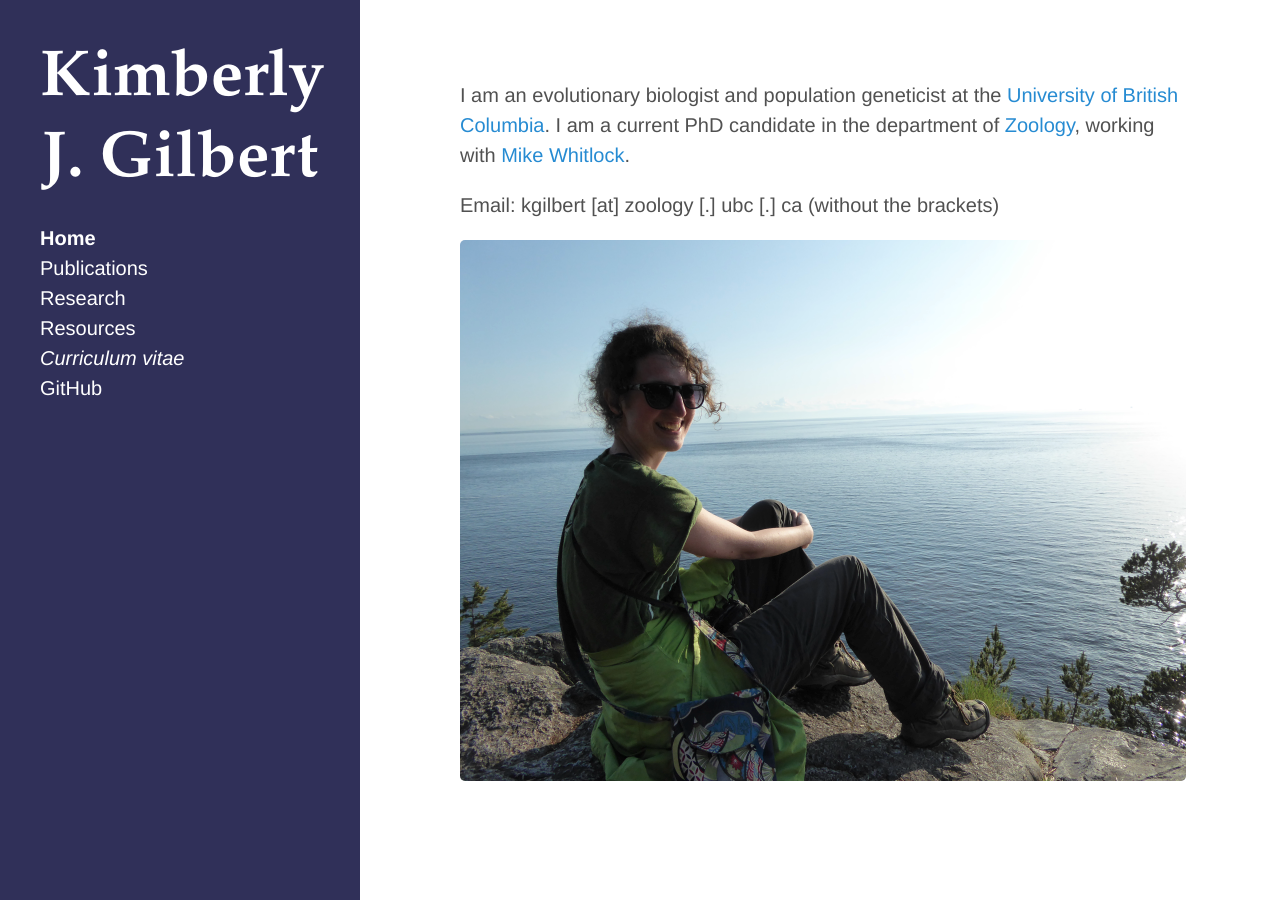
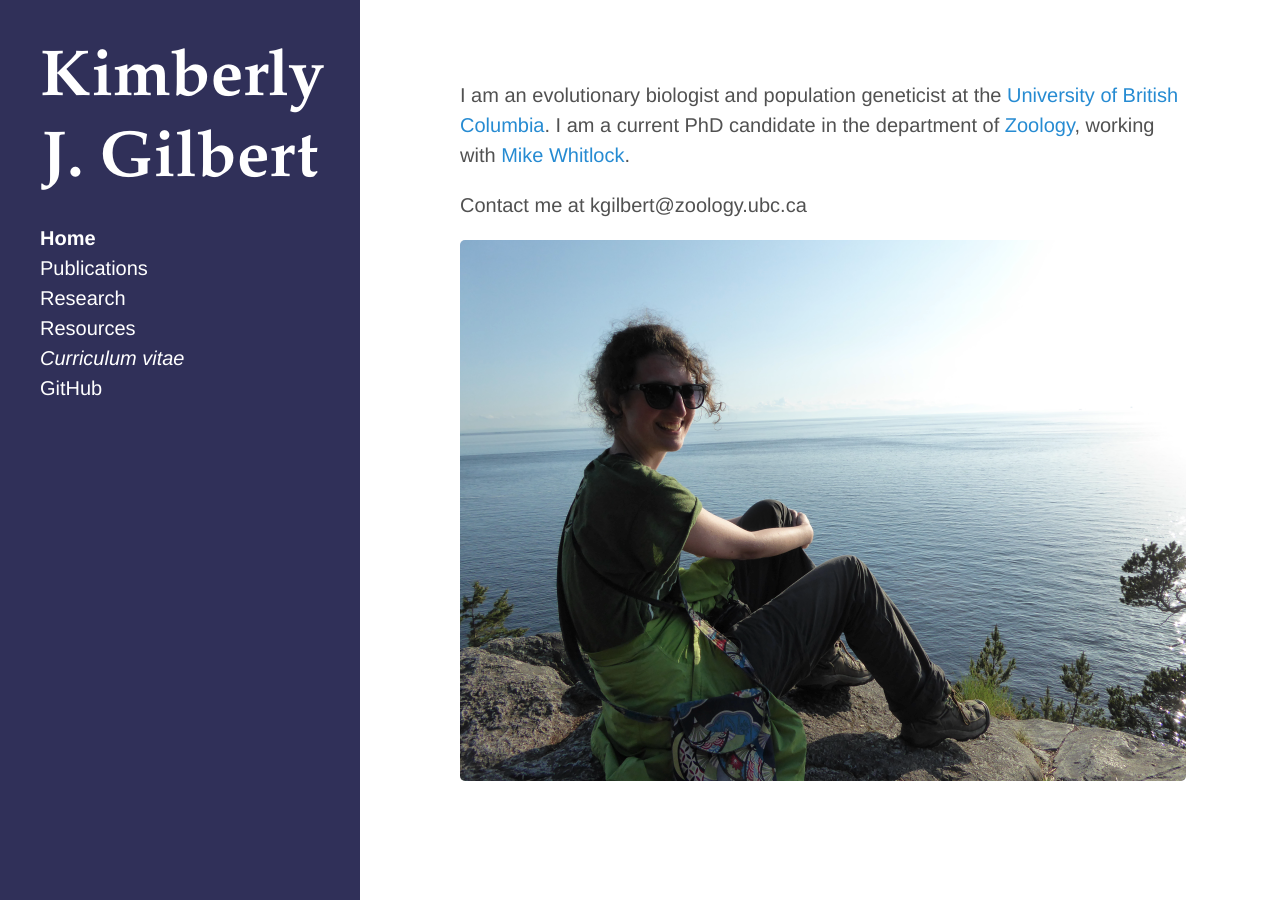
Before and after one commit to kjgilbert/kjgilbert.github.io, a Jekyll site: the page built from index.md, in a window 1280 px wide. Built offline with Jekyll 4.4.1, drawn with Linux system fonts in a browser that asks for light colours; Markdown is read by kramdown in place of the engine named in the settings.

Commit message:
formatting

```diff
--- a/index.md
+++ b/index.md
@@ -5,6 +5,6 @@ title: Home
 
 I am an evolutionary biologist and population geneticist at the [University of British Columbia](http://www.ubc.ca/). I am a current PhD candidate in the department of [Zoology](http://www.zoology.ubc.ca/), working with [Mike Whitlock](http://www.zoology.ubc.ca/person/whitlock).
 
-Email: kgilbert [at] zoology [.] ubc [.] ca    (without the brackets)
+Contact me at kgilbert@zoology.ubc.ca
 
 ![photo](https://github.com/kjgilbert/kjgilbert.github.io/raw/master/extras/Photo.png)
```
